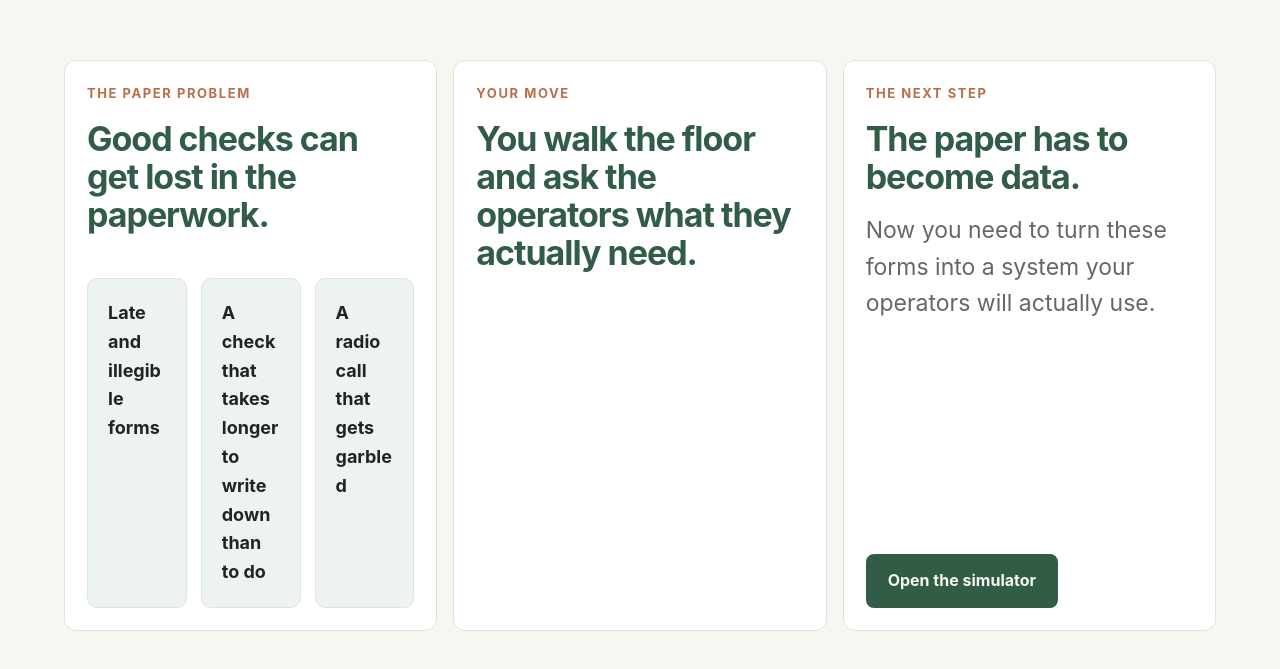
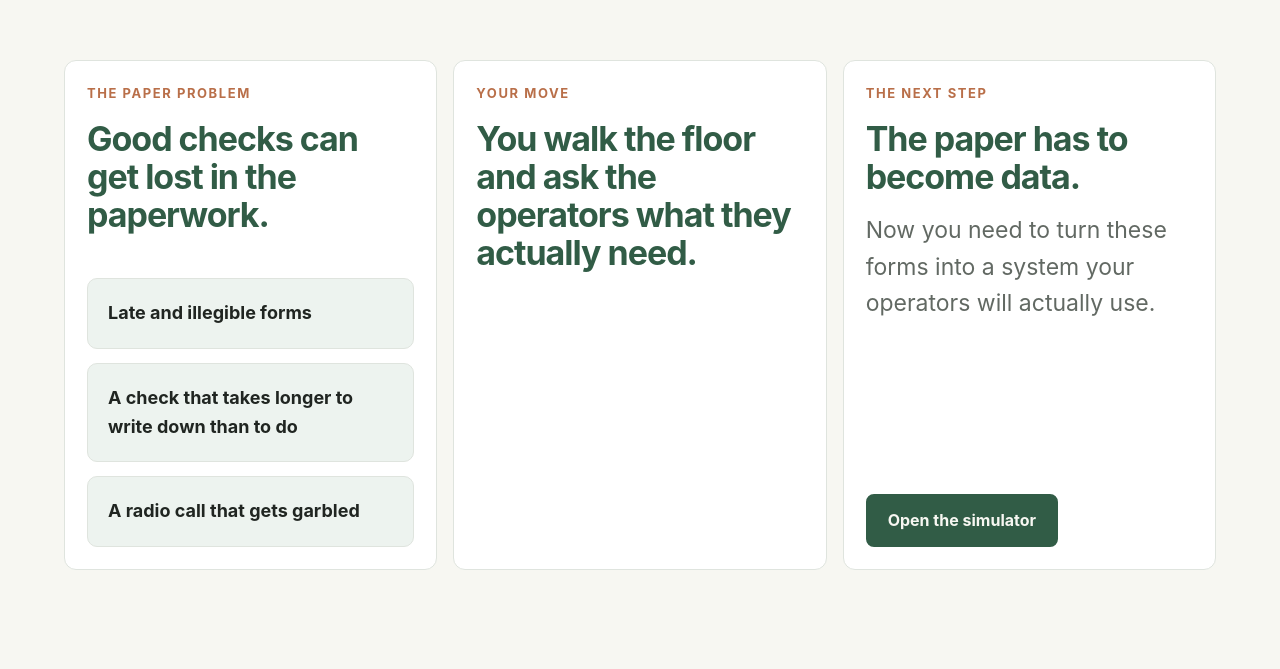
Before and after one commit to wigglywallaby/first_website, a plain HTML site: page story.html in a window 1280 px wide. Shown: the part 4058-4727 px from the top of the page. After the commit the page ends 4692 px from the top, so only its background shows below. Drawn offline with Linux system fonts and the light colour scheme.

Commit message:
fix: clean up paper problem card
Co-authored-by: Copilot <223556219+Copilot@users.noreply.github.com>

```diff
--- a/story.html
+++ b/story.html
@@ -642,7 +642,7 @@
       .problem-list {
         display: grid;
         gap: 14px;
-        grid-template-columns: repeat(3, minmax(0, 1fr));
+        grid-template-columns: 1fr;
         list-style: none;
         margin: 28px 0 0;
         padding: 0;
```
Also changed, not shown: 1 other file.
